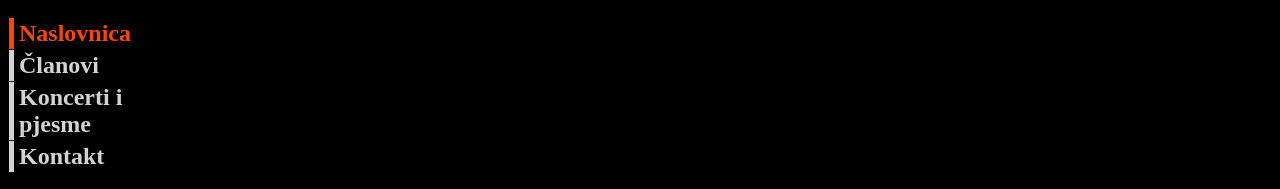
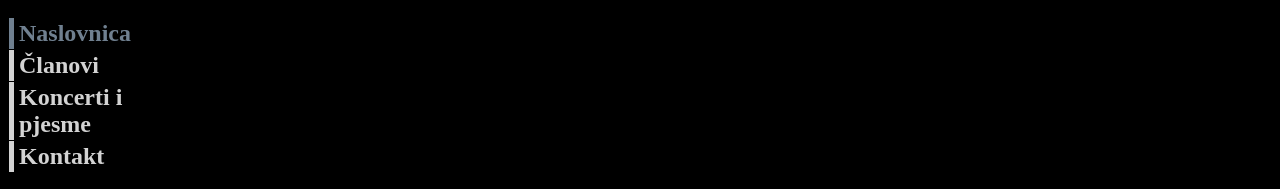
Before and after one commit to zanakl/bend, a plain HTML site: page index.html in a window 1280 px wide. In both pictures the pointer is over the link "Naslovnica". Shown: the part 49-238 px from the top of the page. Drawn offline with Linux system fonts and the light colour scheme.

Commit message:
Add files via upload

```diff
--- a/stil.css
+++ b/stil.css
@@ -23,8 +23,8 @@ ul, li {
     /* dinamički efekt za izbornik */
     ul li a:hover {
     text-decoration: none;
-    color: orangered;
-    border-left-color: orangered;
+    color: slategray;
+    border-left-color: slategray;
     }
 
 h1{
```
